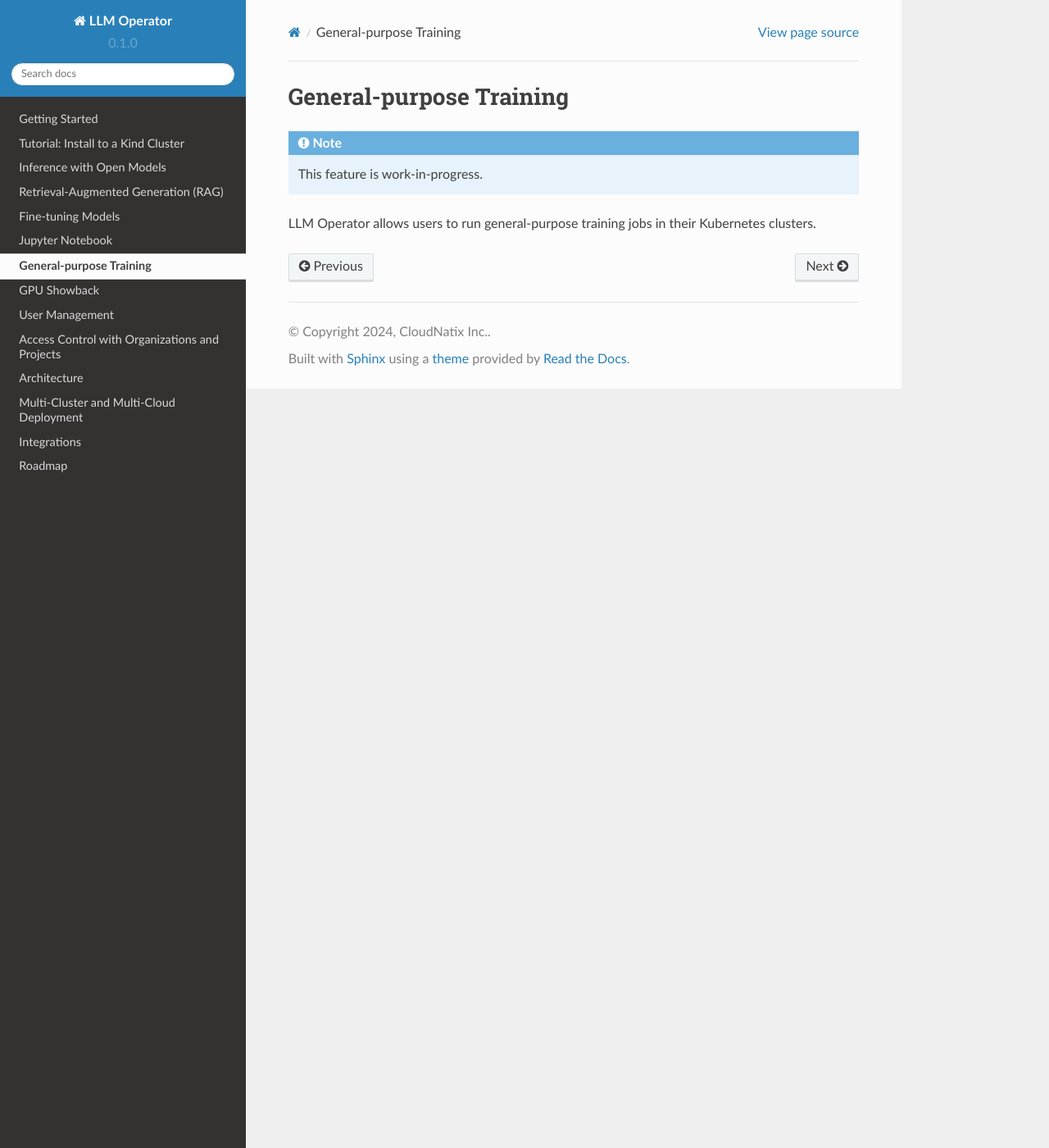
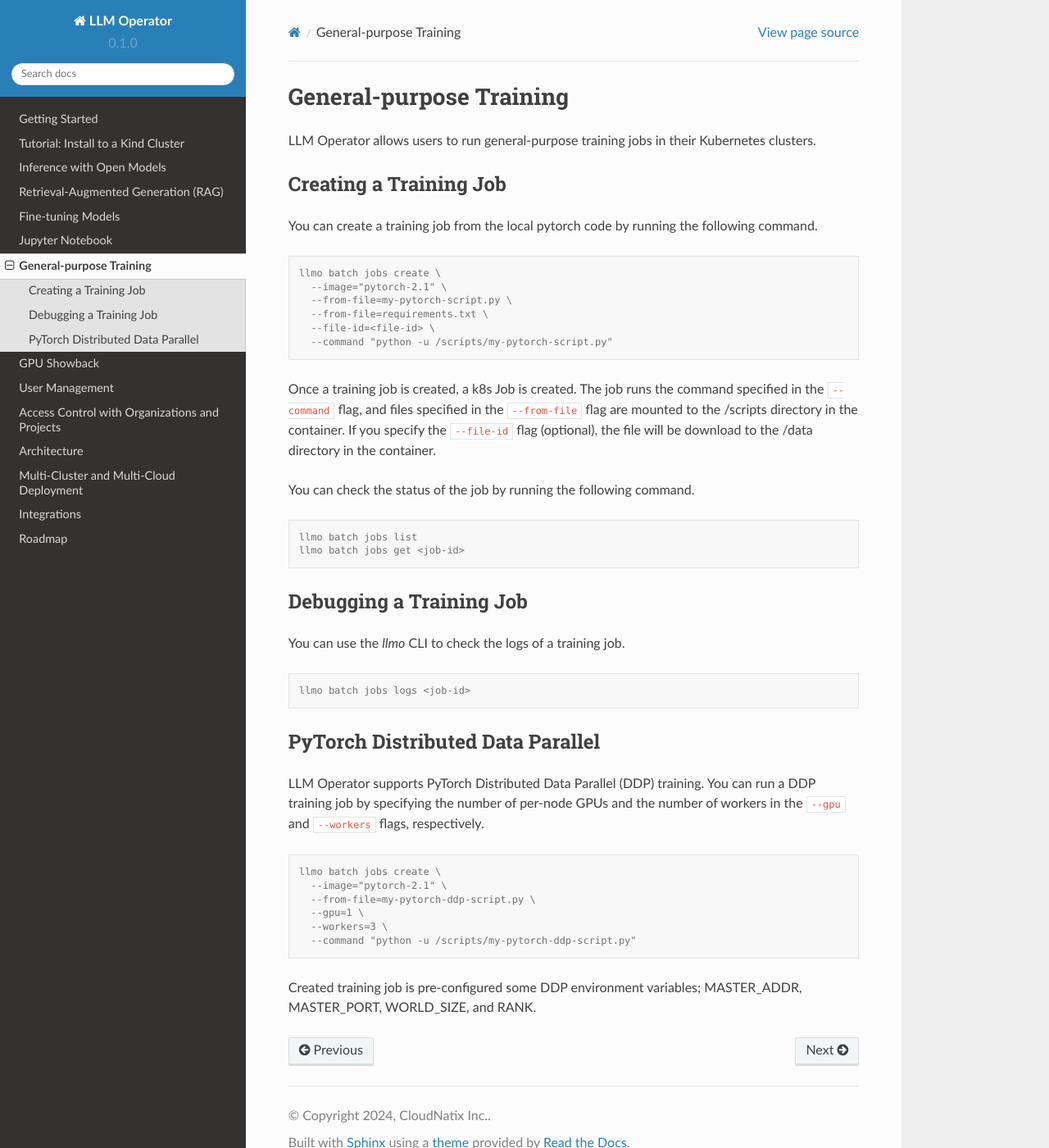
Before and after one commit to llm-operator/docs, a Sphinx documentation site: the page built from docs/source/training.rst, in a window 1280 px wide and 1400 px high. Shown: the whole window at 82% size. Built offline with Sphinx 7.4.7 and the Read the Docs theme 2.0.0, drawn with Linux system fonts in a browser that asks for light colours.

Commit message:
Add a document about general-purpose training job (#89)

```diff
--- a/docs/source/training.rst
+++ b/docs/source/training.rst
@@ -1,8 +1,53 @@
 General-purpose Training
 ========================
 
-.. note::
+LLM Operator allows users to run general-purpose training jobs in their Kubernetes clusters.
 
-   This feature is work-in-progress.
+Creating a Training Job
+-----------------------
 
-LLM Operator allows users to run general-purpose training jobs in their Kubernetes clusters.
+You can create a training job from the local pytorch code by running the following command.
+
+.. code-block:: console
+
+   llmo batch jobs create \
+     --image="pytorch-2.1" \
+     --from-file=my-pytorch-script.py \
+     --from-file=requirements.txt \
+     --file-id=<file-id> \
+     --command "python -u /scripts/my-pytorch-script.py"
+
+Once a training job is created, a k8s Job is created. The job runs the command specified in the ``--command`` flag, and files specified in the ``--from-file`` flag are mounted to the /scripts directory in the container. If you specify the ``--file-id`` flag (optional), the file will be download to the /data directory in the container.
+
+You can check the status of the job by running the following command.
+
+.. code-block:: console
+
+   llmo batch jobs list
+   llmo batch jobs get <job-id>
+
+Debugging a Training Job
+------------------------
+
+You can use the `llmo` CLI to check the logs of a training job.
+
+.. code-block:: console
+
+   llmo batch jobs logs <job-id>
+
+
+PyTorch Distributed Data Parallel
+---------------------------------
+
+LLM Operator supports PyTorch Distributed Data Parallel (DDP) training. You can run a DDP training job by specifying the number of per-node GPUs and the number of workers in the ``--gpu`` and ``--workers`` flags, respectively.
+
+.. code-block:: console
+
+   llmo batch jobs create \
+     --image="pytorch-2.1" \
+     --from-file=my-pytorch-ddp-script.py \
+     --gpu=1 \
+     --workers=3 \
+     --command "python -u /scripts/my-pytorch-ddp-script.py"
+
+Created training job is pre-configured some DDP environment variables; MASTER_ADDR, MASTER_PORT, WORLD_SIZE, and RANK.
```
